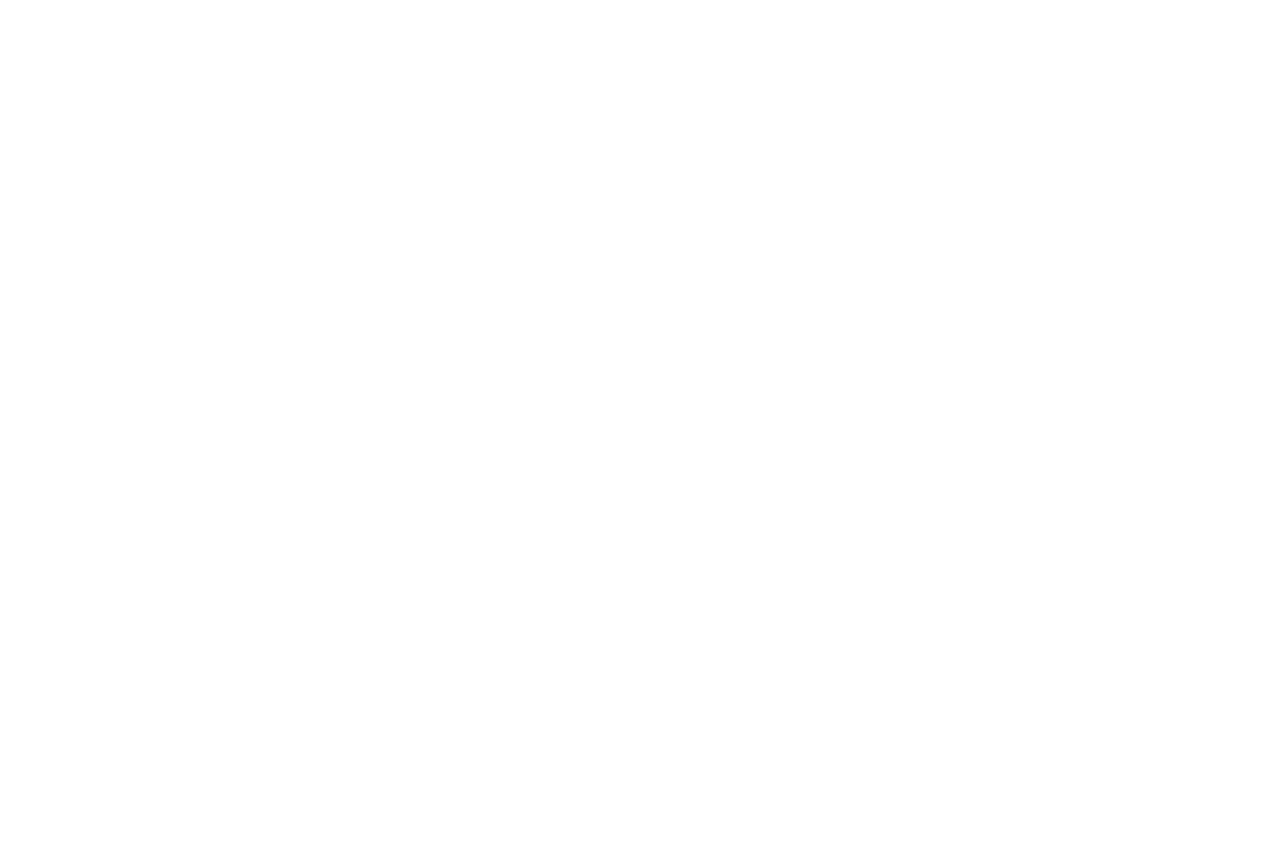
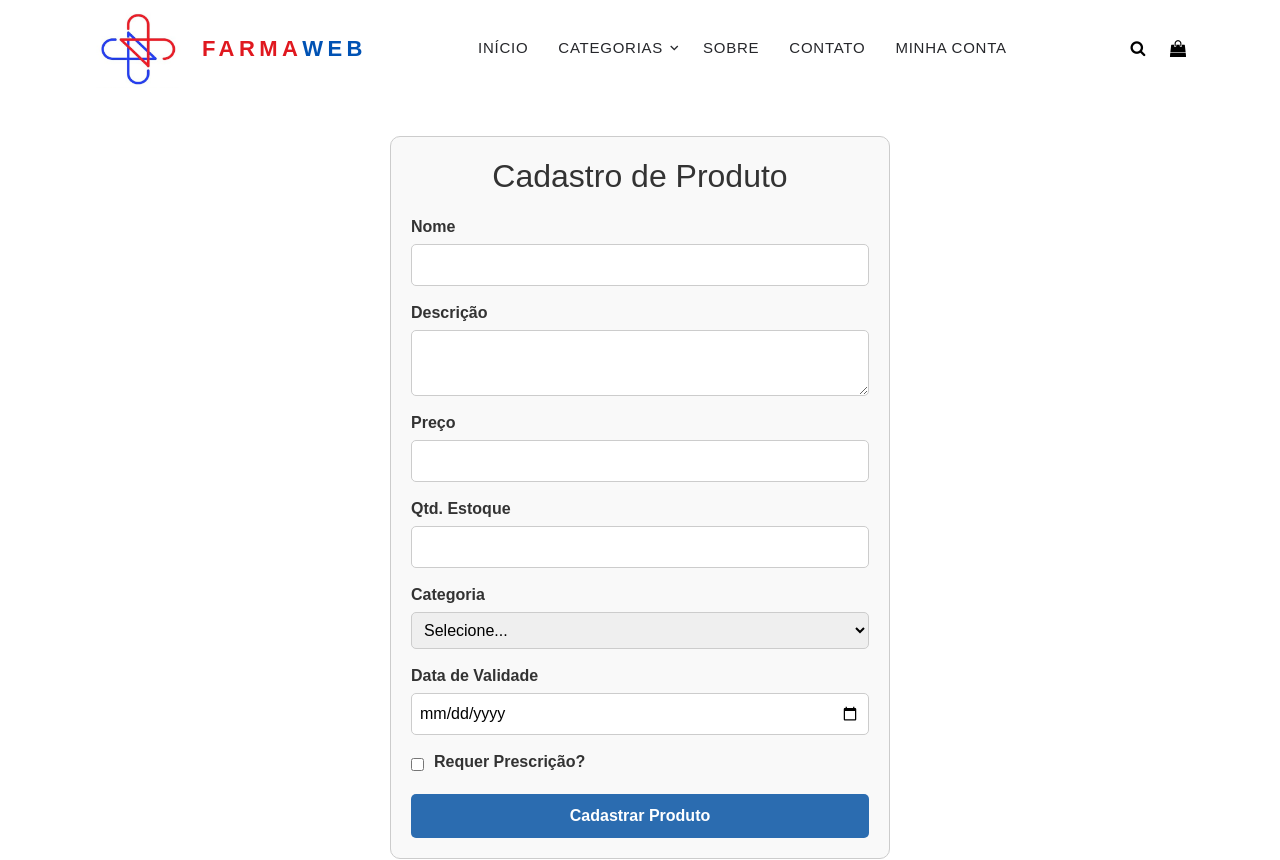
Before and after one commit to AlanOlivieira/FSN4-FarmaWeb, a React (Vite) app: page /admin/produtos in a window 1280 px wide. Before the commit this address had no page. Shown: the top 860 px of the page. Before the commit the page ends 800 px from the top, so only its background shows below. Built offline with nearby package versions, Linux system fonts and the light colour scheme.

Commit message:
feat: page cadastraProdutos e rota admin/produtos

```diff
--- a/src/App.jsx
+++ b/src/App.jsx
@@ -20,6 +20,7 @@
 import PaginaDePesquisa from './pages/PaginaDePesquisa';
 import FinalizacaoCompra from './pages/FinalizacaoCompra';
 import MeusPedidos from './pages/MeusPedidos';
+import CadastroProduto from './pages/CadastrarProdutos';
 
 function Layout() {
   return (
@@ -55,9 +56,11 @@
           <Route path="pesquisa" element={<PaginaDePesquisa />} />
           <Route path="finalizacao" element={<FinalizacaoCompra />} />
           <Route path="meus-pedidos" element={<MeusPedidos />} />
+          <Route path="/admin/produtos/" element={<CadastroProduto />} />
         </Route>
 
         <Route path="/produto/:id" element={<DetalheProduto />} />
+
       </Routes>
     </FavoritosProvider>
   );
--- /dev/null
+++ b/src/pages/CadastrarProdutos.css
@@ -0,0 +1,69 @@
+
+.cp-container {
+  max-width: 500px;
+  margin: 40px auto;
+  padding: 20px;
+  border: 1px solid #ccc;
+  border-radius: 10px;
+  background-color: #f9f9f9;
+}
+
+
+.cp-container h2 {
+  text-align: center;
+  margin-bottom: 20px;
+  font-family: Arial, sans-serif;
+}
+
+
+.cp-form {
+  display: flex;
+  flex-direction: column;
+  gap: 15px;
+}
+
+
+.cp-form-group {
+  display: flex;
+  flex-direction: column;
+}
+
+
+.cp-form-group label {
+  margin-bottom: 5px;
+  font-weight: bold;
+  font-family: Arial, sans-serif;
+}
+
+
+.cp-form-group input,
+.cp-form-group textarea,
+.cp-form-group select {
+  padding: 8px;
+  border-radius: 5px;
+  border: 1px solid #ccc;
+  font-family: Arial, sans-serif;
+}
+
+
+.cp-checkbox-group {
+  flex-direction: row;
+  align-items: center;
+  gap: 10px;
+}
+
+
+.cp-btn-submit {
+  padding: 10px;
+  border: none;
+  border-radius: 5px;
+  background-color: #2b6cb0;
+  color: white;
+  font-weight: bold;
+  cursor: pointer;
+  transition: background-color 0.3s;
+}
+
+.cp-btn-submit:hover {
+  background-color: #2c5282;
+}
--- /dev/null
+++ b/src/pages/CadastrarProdutos.jsx
@@ -0,0 +1,133 @@
+import { useState } from "react";
+import './CadastrarProdutos.css';
+
+export default function CadastroProduto() {
+  const [form, setForm] = useState({
+    nome: "",
+    descricao: "",
+    preco: "",
+    estoque: "",
+    categoria: "",
+    validade: "",
+    prescricao: false,
+  });
+
+  function handleChange(e) {
+    const { name, value, type, checked } = e.target;
+    setForm({ ...form, [name]: type === "checkbox" ? checked : value });
+  }
+
+  function handleSubmit(e) {
+    e.preventDefault();
+    console.log("Produto cadastrado:", form);
+    // aqui entra a lógica de salvar no banco
+  }
+
+  return (
+    <div className="cp-container">
+      <h2>Cadastro de Produto</h2>
+      <form onSubmit={handleSubmit} className="cp-form">
+
+        <div className="cp-form-group">
+          <label htmlFor="nome">Nome</label>
+          <input
+            type="text"
+            id="nome"
+            name="nome"
+            value={form.nome}
+            onChange={handleChange}
+            required
+          />
+        </div>
+
+
+        <div className="cp-form-group">
+          <label htmlFor="descricao">Descrição</label>
+          <textarea
+            id="descricao"
+            name="descricao"
+            value={form.descricao}
+            onChange={handleChange}
+          />
+        </div>
+
+
+        <div className="cp-form-group">
+          <label htmlFor="preco">Preço</label>
+          <input
+            type="number"
+            step="0.01"
+            id="preco"
+            name="preco"
+            value={form.preco}
+            onChange={handleChange}
+            required
+          />
+        </div>
+
+
+        <div className="cp-form-group">
+          <label htmlFor="estoque">Qtd. Estoque</label>
+          <input
+            type="number"
+            id="estoque"
+            name="estoque"
+            value={form.estoque}
+            onChange={handleChange}
+            required
+          />
+        </div>
+
+
+        <div className="cp-form-group">
+          <label htmlFor="categoria">Categoria</label>
+          <select
+            id="categoria"
+            name="categoria"
+            value={form.categoria}
+            onChange={handleChange}
+            required
+          >
+            <option value="">Selecione...</option>
+            <option value="medicamento">Medicamentos e Saúde</option>
+            <option value="suplementos">Suplementos</option>
+            <option value="vitaminas">Vitaminas</option>
+            <option value="dieta">Dieta e Nutrição</option>
+            <option value="beleza">Cuidados e Beleza</option>
+            <option value="bebe">Cuidados para Bebês</option>
+            <option value="outro">Outro</option>
+          </select>
+        </div>
+
+
+        <div className="cp-form-group">
+          <label htmlFor="validade">Data de Validade</label>
+          <input
+            type="date"
+            id="validade"
+            name="validade"
+            value={form.validade}
+            onChange={handleChange}
+          />
+        </div>
+
+
+        <div className="cp-form-group cp-checkbox-group">
+          <input
+            type="checkbox"
+            id="prescricao"
+            name="prescricao"
+            checked={form.prescricao}
+            onChange={handleChange}
+          />
+          <label htmlFor="prescricao">Requer Prescrição?</label>
+        </div>
+
+
+        <button type="submit" className="cp-btn-submit">
+          Cadastrar Produto
+        </button>
+      </form>
+    </div>
+  );
+}
```
